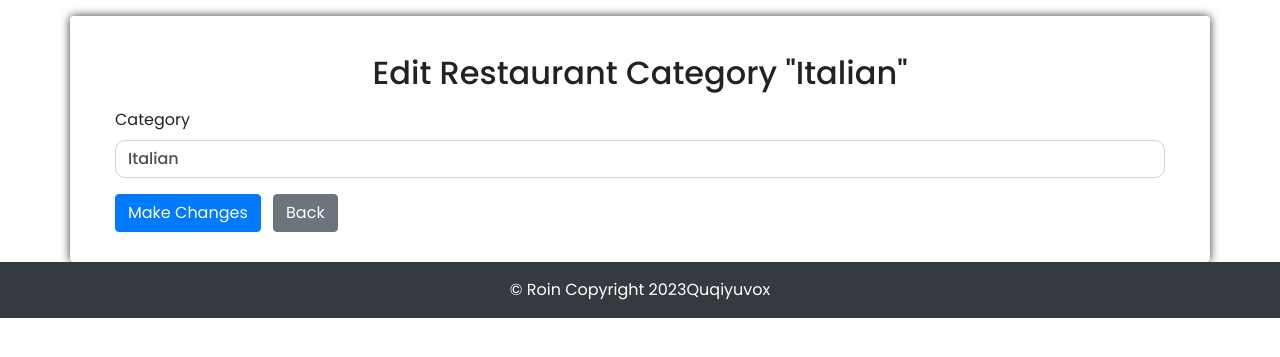
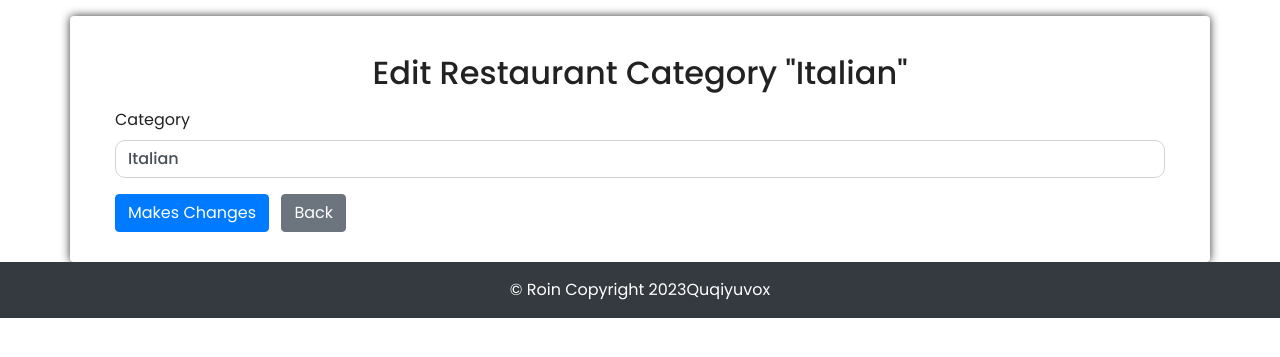
Before and after one commit to Yuzzar/foodienator, a CodeIgniter app: page /foodienator/admin/category/edit/2 in a window 1280 px wide. Shown: the part 72-429 px from the top of the page. Run offline with CodeIgniter, Linux system fonts and the light colour scheme; a user stored in the database is signed in; data comes from the database, SQL or seed files in the repository; some libraries are stand-ins or nearby versions.

Commit message:
Update edit.php

```diff
--- a/application/views/admin/category/edit.php
+++ b/application/views/admin/category/edit.php
@@ -7,7 +7,7 @@
             <?php echo form_error('category'); ?>
             <span></span>
         </div>
-        <button type="submit" class="btn btn-primary mr-2">Make Changes</button>
+        <button type="submit" class="btn btn-primary mr-2">Makes Changes</button>
         <a class="btn btn-secondary" href="<?php echo base_url().'admin/category/index';?>">Back</a>
     </form>
 </div>
```
